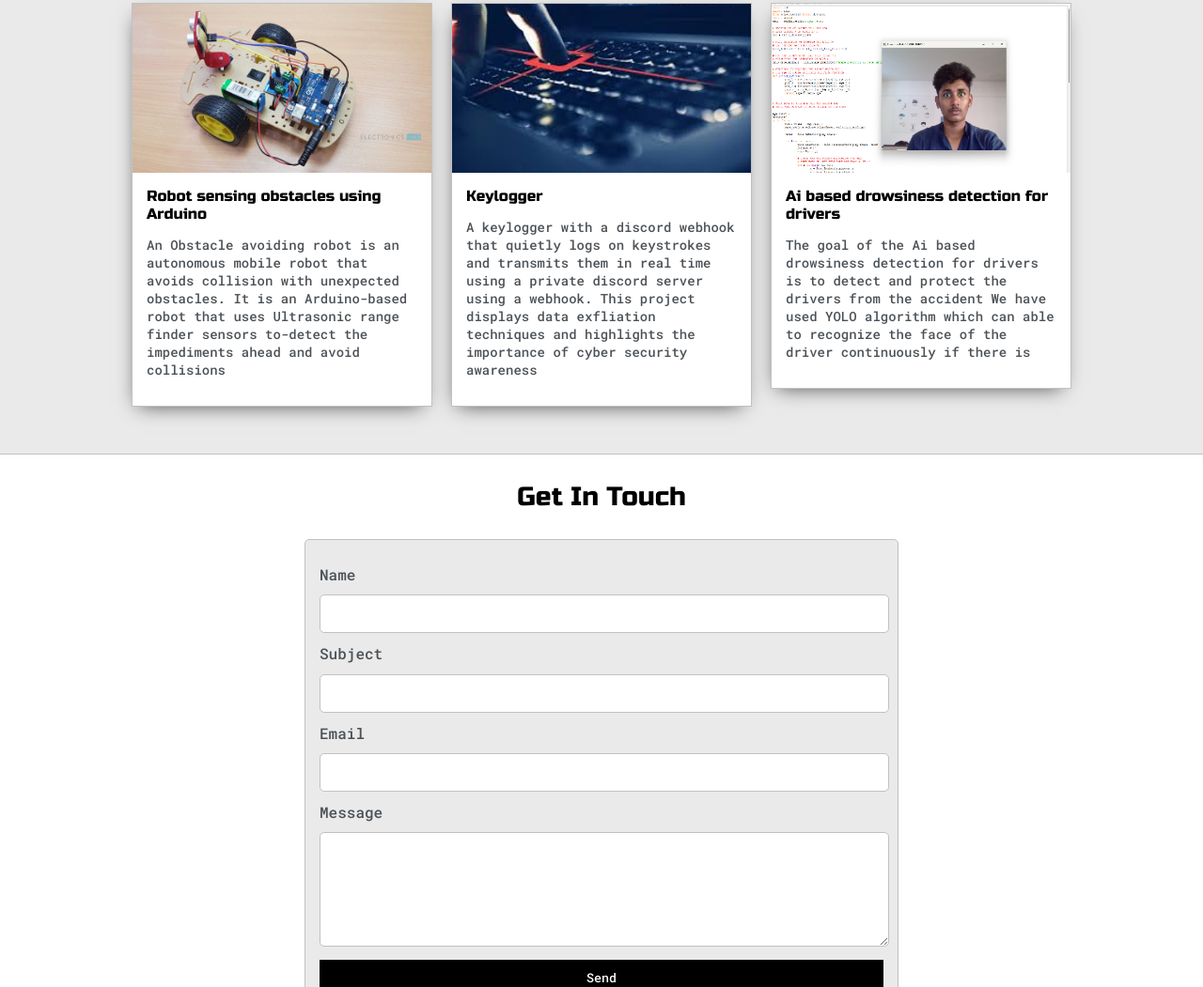
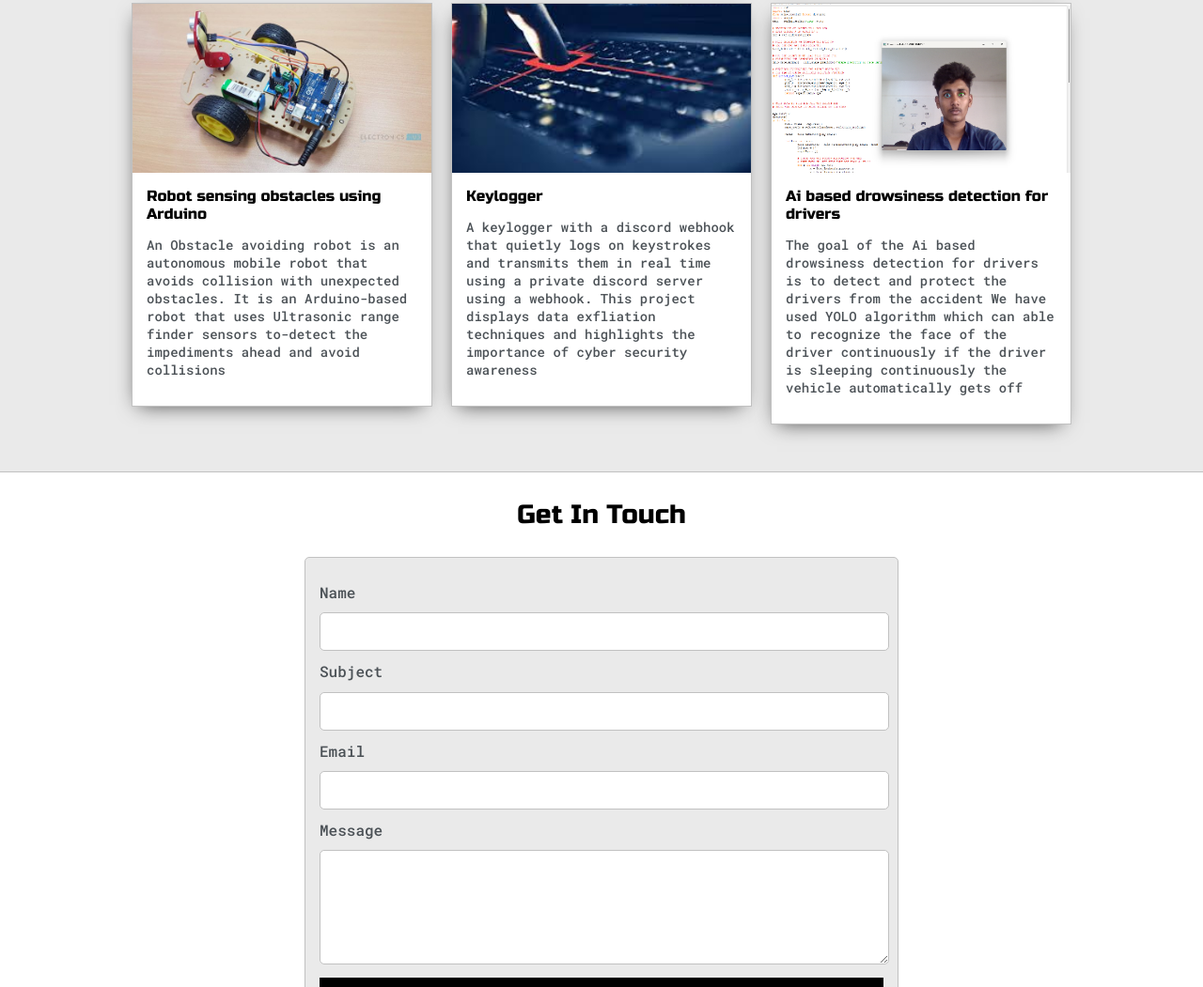
Before and after one commit to Praneshraju/web, a plain HTML site: page index.html in a window 1280 px wide. Shown: the part 1503-2554 px from the top of the page at 94% size. Drawn offline with Linux system fonts and the light colour scheme.

Commit message:
Update index.html

```diff
--- a/index.html
+++ b/index.html
@@ -164,7 +164,7 @@
 						<img class="thumbnail" src="images/Project3.png">
 						<div class="post-preview">
 							<h6 class="post-title">Ai based drowsiness detection for drivers</h6>
-							<p class="post-intro">The goal of the Ai based drowsiness detection for drivers is to detect and protect the drivers from the accident We have used YOLO algorithm which can able to recognize the face of the driver continuously if there is  </p>
+							<p class="post-intro">The goal of the Ai based drowsiness detection for drivers is to detect and protect the drivers from the accident We have used YOLO algorithm which can able to recognize the face of the driver continuously if the driver is sleeping continuously the vehicle automatically gets off  </p>
 
 						</div>
 					</div>
```
